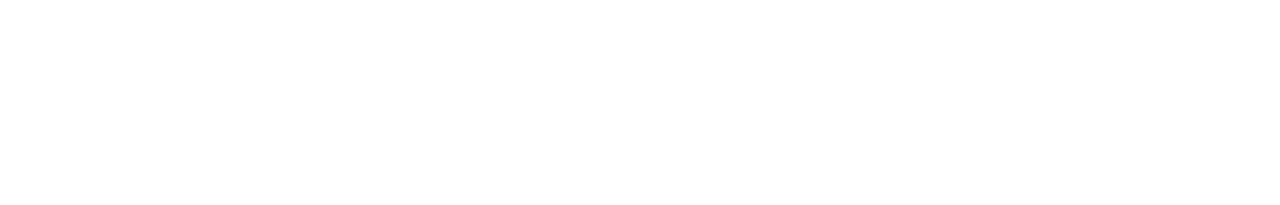
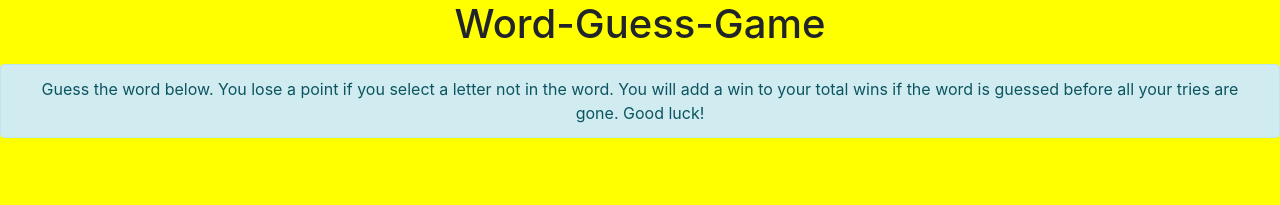
Before and after one commit to MarleeG/Word-Guess-Game-TT, a plain HTML site: page index.html in a window 1280 px wide. Drawn offline with nearby package versions, Linux system fonts and the light colour scheme.

Commit message:
linked style.css file to index.html file

```diff
--- a/assets/css/style.css
+++ b/assets/css/style.css
@@ -0,0 +1,3 @@
+body{
+    background-color: yellow;
+}
--- a/index.html
+++ b/index.html
@@ -12,13 +12,45 @@
     <!-- Bootstrap CSS CDN -->
     <link rel="stylesheet" href="https://stackpath.bootstrapcdn.com/bootstrap/4.4.1/css/bootstrap.min.css"
         integrity="sha384-Vkoo8x4CGsO3+Hhxv8T/Q5PaXtkKtu6ug5TOeNV6gBiFeWPGFN9MuhOf23Q9Ifjh" crossorigin="anonymous">
-    <!-- Game.js file -->
+    <!-- External Stylesheet -->
+    <link rel="stylesheet" href="./assets/css/style.css" type="text/css">
+
+    <!-- JavaScript -->
     <script src="assets/javascript/game.js"></script>
     <title>Word Guess Game - Tutor Team addition</title>
 </head>
 
 <body>
+    <div class="wrapper">
+        <h1 class="text-center">Word-Guess-Game</h1>
 
+        <!-- Game Rules -->
+        <div class="alert alert-info text-center game-rules my-3 my-2 " role="alert">
+            Guess the word below. You lose a point if you select a letter not in the word. You will add a win to your
+            total wins if the word is guessed before all your tries are gone. Good luck!
+        </div>
+
+
+        <!-- Game  -->
+        <div class="container-fluid">
+            <div class="row mx-auto">
+                <div class="col-lg-12 col-md-12 col-s-8 my-4">
+                    <!--
+                        display:
+                            rules of the game ✅
+                            wins/losses
+                            the underscores for the word length
+                            the characters the user has selected
+                            the number of tries remaining
+                        Additionally,
+                            we can add user validation for each input
+                            What will happen when the user keys a letter already selected?
+                     -->
+
+                </div>
+            </div>
+        </div>
+    </div>
 </body>
 
 </html>
```
